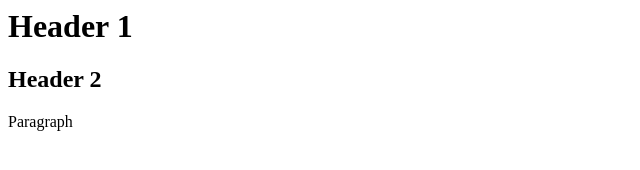
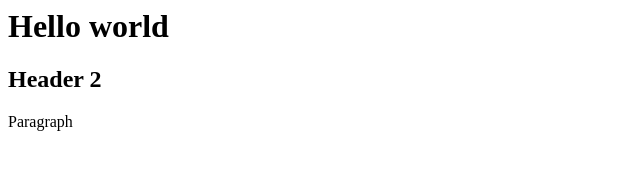
Before and after one commit to joo722/Web-Design, a plain HTML site: page index.html in a window 1280 px wide. Shown: the whole page, without its empty margins (0-640 px from the left). Drawn offline with Linux system fonts and the light colour scheme.

Commit message:
changed header 1

```diff
--- a/index.html
+++ b/index.html
@@ -3,7 +3,7 @@
 	<title>Day 1</title>
 </head>
 <body>
-	<h1>Header 1</h1>
+	<h1>Hello world</h1>
 	<h2>Header 2</h2>
 	<p>Paragraph</p>
 </body>
```
